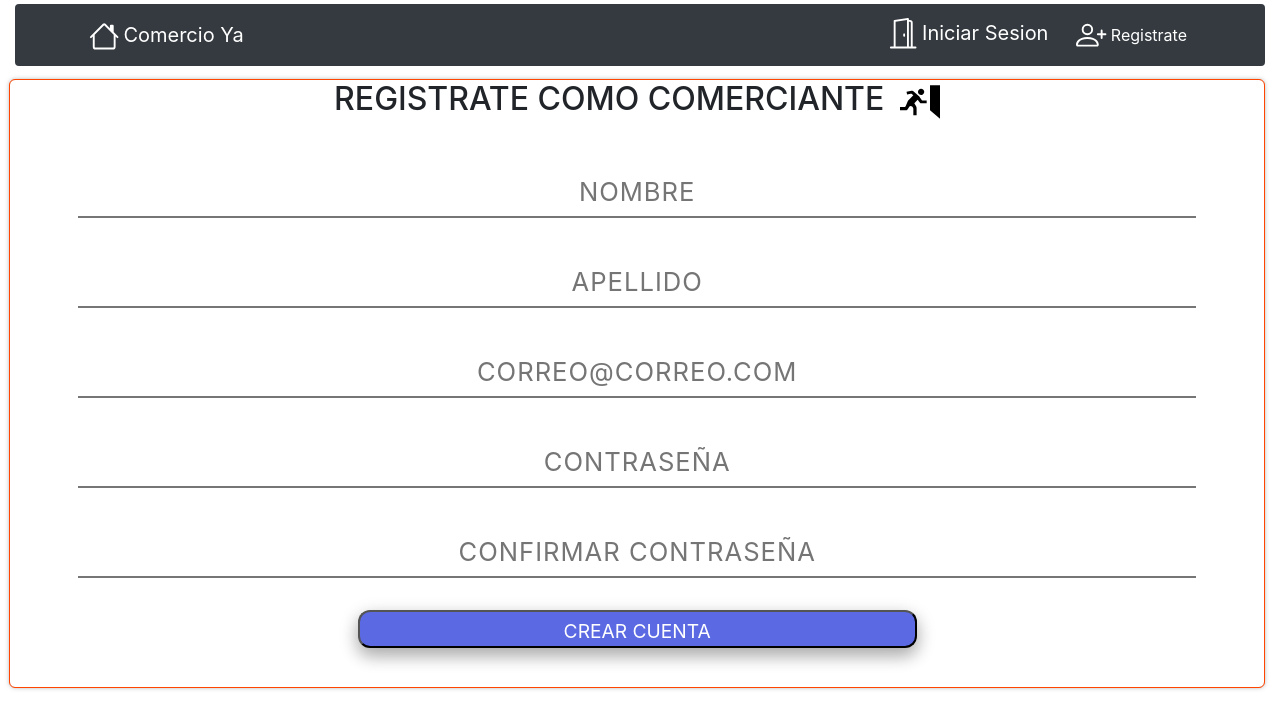
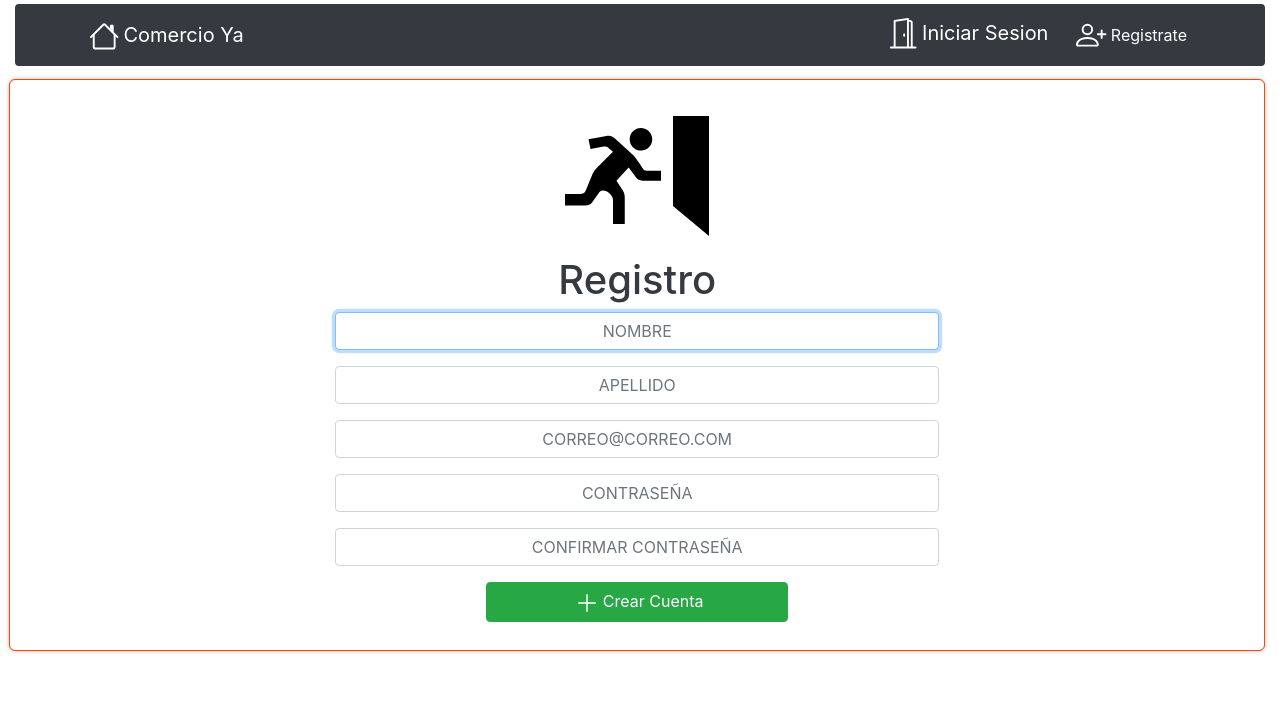
Before and after one commit to Estebanpz/ComercioYa_ReactJs, a React (Create React App) app: page /crear-cuenta in a window 1280 px wide. Shown: the top 728 px of the page. Built offline with nearby package versions, Linux system fonts and the light colour scheme; no server answers.

Commit message:
Estilos de Inicio de Sesion y Crear Cuenta han sido cambiados con Bootstrap

```diff
--- a/src/components/CrearCuenta.jsx
+++ b/src/components/CrearCuenta.jsx
@@ -1,7 +1,5 @@
 import React, { useState } from "react";
 import styled from "styled-components";
-//Importando los elementos del formulario
-import { Formulario, Input, Boton } from "../elementos/ElementosFormulario";
 //Importando los Icons
 import { ReactComponent as IconoRegistro } from "./../img/register.svg";
 //Importando funciones para validar el formulario
@@ -10,6 +8,7 @@ import useFormValidacion from "../Hooks/useFormValidacion";
 import RegistrarUsuario from "../Firebase/RegistrarUsuario";
 //Importando el toast y Toaster para las notificaciones
 import toast, { Toaster } from "react-hot-toast";
+import { BsPlusLg } from "react-icons/bs";
 const CrearCuenta = () => {
   //Llamando a la funcion que valida el formulario
   const { error, validacion, valido } = useFormValidacion();
@@ -91,56 +90,87 @@ const CrearCuenta = () => {
   //Renderizado del componente
   return (
     <>
-      <Titulo>
-        Registrate como Comerciante
-        <IconoRegistro />
-      </Titulo>
-      <Formulario onSubmit={(e) => onSubmit(e)}>
+      <div className="container-fluid p-2 my-3">
+        <IconoRegistro className="mx-auto mb-2" style={{width: '9rem', height:'auto'}} />
+        <div className="row justify-content-center align-items-center">
+            <div className="col-sm-6 col-md-6 col-lg-6 col-xl-6">
+              <h1 className="text-dark">Registro</h1>
+              <form onSubmit={(e) => onSubmit(e)}>
                 {error && error.nombre && <Error>{error.nombre}</Error>}
-        <Input
+                <div className="form-group">
+                  <input
                   type="text"
                   name="nombre"
                   placeholder="NOMBRE"
+                  className="form-control text-center"
                   value={datos.nombre}
+                  autoFocus
                   onChange={(e) => handleChange(e)}
                   />
-        <Input
+                </div>
+
+                <div className="form-group">
+                  <input
                   type="text"
                   name="apellido"
                   placeholder="APELLIDO"
+                  className="form-control text-center"
                   value={datos.apellido}
                   onChange={(e) => handleChange(e)}
                   />
                 {error && error.apellido && <Error>{error.apellido}</Error>}
-        <Input
+                </div>
+                  <div className="form-group">
+                    <input
                       type="email"
                       name="correo"
                       placeholder="CORREO@CORREO.COM"
+                      className="form-control text-center"
                       value={datos.correo}
                       onChange={(e) => handleChange(e)}
                     />
                     {error && error.correo && <Error>{error.correo}</Error>}
-        <Input
+                  </div>
+
+                    <div className="form-group">
+                      <input
                         type="password"
                         name="contrasena"
                         placeholder="CONTRASEÑA"
+                        className="form-control text-center"
                         id="contrasena"
                         autoComplete="true"
                         value={datos.contrasena}
                         onChange={(e) => handleChange(e)}
                       />
+                    </div>
                     {error && error.contrasena && <Error>{error.contrasena}</Error>}
-        <Input
+                    <div className="form-group">
+                      <input
                         type="password"
                         name="contrasena2"
                         placeholder="CONFIRMAR CONTRASEÑA"
+                        className="form-control text-center"
                         autoComplete="true"
                         value={datos.contrasena2}
                         onChange={(e) => handleChange(e)}
                       />
+                    </div>
                     {error && error.contrasena2 && <Error>{error.contrasena2}</Error>}
-        <Boton>CREAR CUENTA</Boton>
-      </Formulario>
+                    <div className="my-1 justify-content-center aling-items-center">
+                      <button className="btn btn-success w-50 justify-content-center">
+                        <span className="aling-items-center justify-content-center">
+                          <BsPlusLg className="mx-1" fontSize="1.5rem"/>
+                        </span>
+                        Crear Cuenta
+                      </button>
+                    </div>
+
+              </form>
+            </div>
+        </div>
+      </div>
+
       <Toaster
         position="top-center"
         toastOptions={{
@@ -151,22 +181,6 @@ const CrearCuenta = () => {
   );
 };
 
-const Titulo = styled.h2`
-  text-align: center;
-  text-transform: uppercase;
-  font-size: 2rem;
-  margin-bottom: 2rem;
-
-  svg {
-    margin-left: 1rem;
-    width: 2.5rem;
-    height: 2.5rem;
-  }
-
-  @media (max-width: 340px) {
-    word-break: break-all;
-  }
-`;
 
 const Error = styled.p`
   color: red;
--- a/src/components/InicioSesion.jsx
+++ b/src/components/InicioSesion.jsx
@@ -1,6 +1,4 @@
 import React, { useState } from "react";
-import styled from "styled-components";
-import { Formulario, Input, Boton } from "../elementos/ElementosFormulario";
 import {NavLink, useNavigate} from 'react-router-dom';
 import { ReactComponent as IconoLogin } from "../img/login.svg";
 //Importando la funcion de Inicio de Sesion
@@ -8,7 +6,7 @@ import IniciarSesion from "../Firebase/IniciarSesion";
 // Importando el toast y el Toaster
 import toast, {Toaster} from "react-hot-toast";
 //Importando iconos
-import {BsArrowClockwise} from "react-icons/bs";
+import {BsArrowClockwise, BsBoxArrowInRight} from "react-icons/bs";
 const InicioSesion = () => {
   const navigate = useNavigate();
   const [datos, setDatos] = useState({
@@ -71,64 +69,55 @@ const InicioSesion = () => {
   }
   return (
     <>
-      <ContenedorTitulo>
-        <Titulo>
-          Iniciar Sesión
-          <IconoLogin />
-        </Titulo>
-      </ContenedorTitulo>
-
-      <Formulario onSubmit={onSubmit}>
-        <Input
-          type="email"
+      <div className="container-fluid p-2 my-3">
+        <IconoLogin className="mx-auto mb-2" style={{width: '9rem', height:'auto'}}/>
+        <div className="row justify-content-center aling-items-center">
+          <div className="col-sm-6 col-md-6 col-lg-6 col-xl-6">
+            {/* Formulario de Inicio de Sesion */}
+            <h1 className="text-dark">Inicia Sesión</h1>
+          <form onSubmit={onSubmit}>
+            <div className="form-group">
+              <input type="email"
                 name="email"
                 placeholder="CORREO@CORREO.COM"
+                className="form-control text-center"
                 value={datos.email}
+                autoFocus
                 onChange={(e) => handleChange(e)}
               />
-        <Input
+            </div>
+
+            <div className="form-group">
+              <input
                 type="password"
                 name="password"
                 placeholder="CONTRASEÑA"
+                className="form-control text-center"
                 value={datos.password}
                 onChange={(e) => handleChange(e)}
                 autoComplete="true"
               />
-        <Boton>INICIAR SESIÓN</Boton>
-        <NavLink to="/restablecer-contrasena">
+            </div>
+            <div className="my-1 justify-content-center aling-items-center">
+                <button className="btn btn-success w-50 justify-content-center">
+                  <span className="aling-items-center justify-content-center">
+                    <BsBoxArrowInRight className="mx-2" fontSize="1.5rem"/>
+                  </span>
+                  Iniciar Sesión
+                </button>
+            </div>
+              <NavLink to="/restablecer-contrasena" className="d-flex aling-items-center justify-content-center">
+                <span className="mx-1">
+                  <BsArrowClockwise fontSize="1.5rem" />
+                </span>
                 Restablecer Contraseña
-            <BsArrowClockwise />
               </NavLink>
-      </Formulario>
+          </form>
+          </div>
+        </div>
+      </div>
         <Toaster />
     </>
   );
 };
-
-const ContenedorTitulo = styled.div`
-  display: flex;
-  align-items: center;
-  justify-content: center;
-  flex-direction: row;
-  margin-bottom: 2rem;
-`;
-
-const Titulo = styled.h2`
-  text-align: center;
-  text-transform: uppercase;
-  font-size: 2rem;
-  margin-bottom: 2rem;
-  letter-spacing: 1px;
-
-  svg {
-    margin-left: 1rem;
-    margin-top: 1rem;
-    width: 2.5rem;
-    height: 2.5rem;
-  }
-
-  @media (max-width: 340px) {
-    word-break: break-all;
-  }
-`;
 export default InicioSesion;
```
Lines whose indentation alone changed are shown as unchanged.
